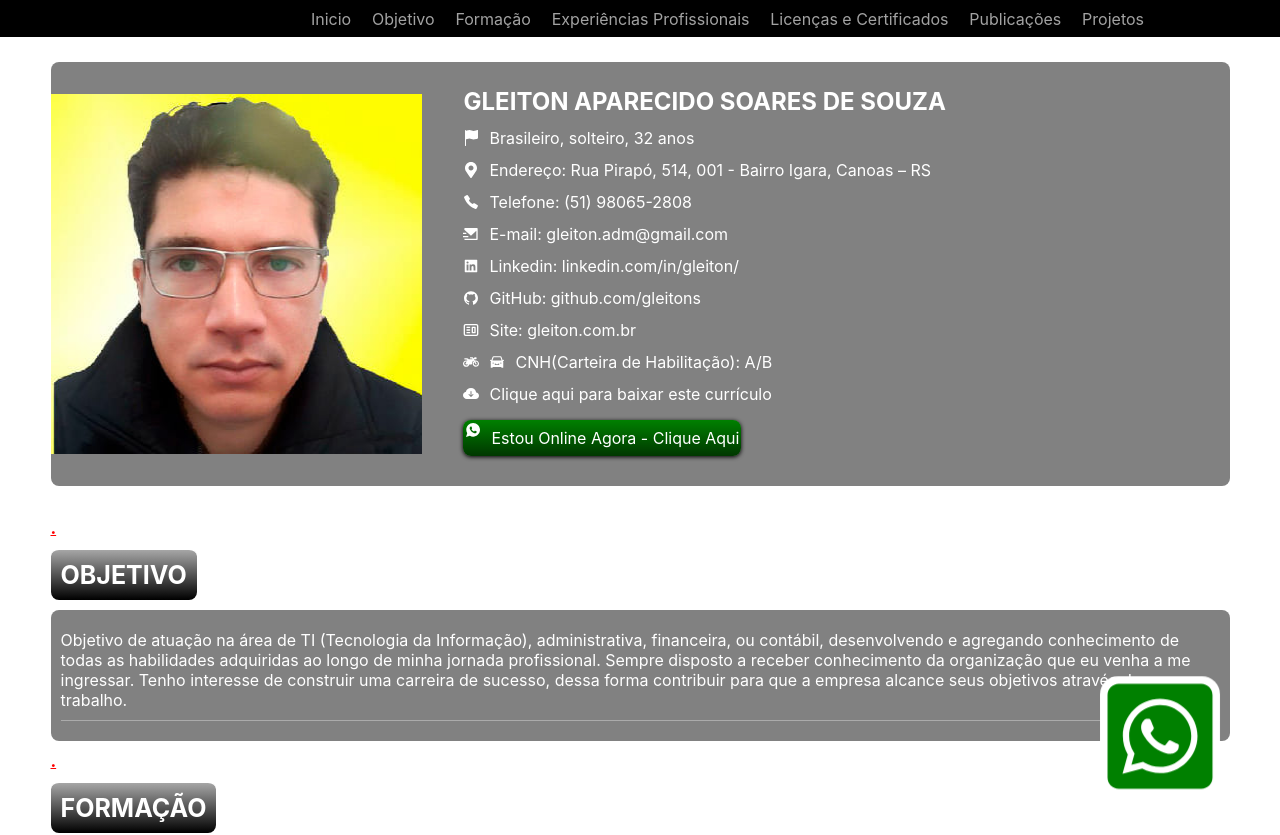
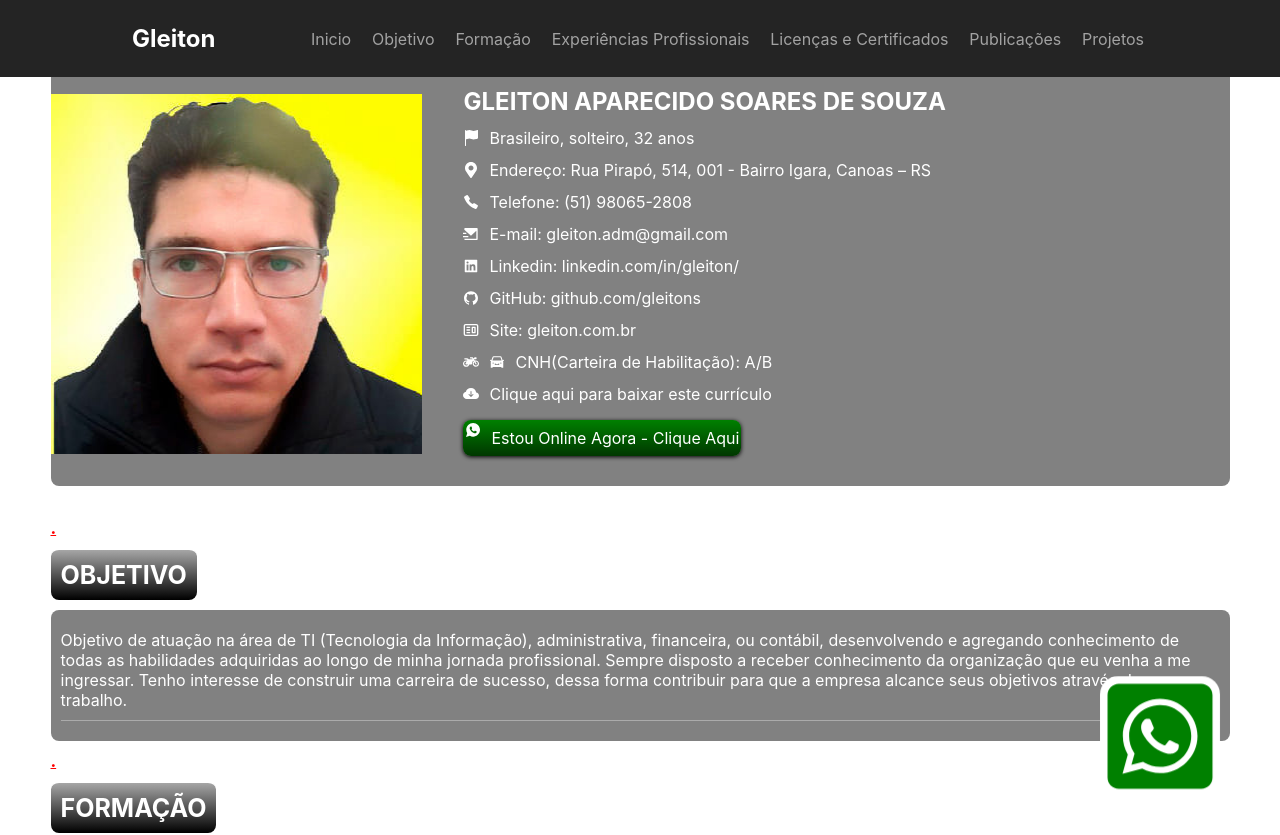
Before and after one commit to gleitons/gleitonNext, a Next.js app: page / in a window 1280 px wide. Shown: the top 835 px of the page. Built offline with nearby package versions, Linux system fonts and the light colour scheme.

Commit message:
concluido

```diff
--- a/components/Menu.jsx
+++ b/components/Menu.jsx
@@ -3,6 +3,9 @@ import { GiHamburgerMenu } from 'react-icons/gi'
 import { FaWindowClose } from 'react-icons/fa'
 import { useState } from 'react'
 export default function Menu({fecharM}) {
+
+
+
 
     const fechaM = () => {
         const menUU = document.querySelector('#menuI');
@@ -14,13 +17,20 @@ export default function Menu({fecharM}) {
         menUU.style.display = 'block'
         setmEstado(<>Online fecha</>)
     }
+
+
     const [mEstado, setmEstado] = useState(<>Aquiii</>)
     return (
         <div className={styles.menuAcima}>
 
+
+           <div  id='resolucao'>
+           </div>
             <div className={styles.menuTop}>
                 <div>
-                    <h2>Gleiton</h2>
+                    <a href="./">
+                        <h2>Gleiton</h2>
+                    </a>
                 </div>
                 <div>
                     <nav id='menuI'>
@@ -59,5 +69,7 @@ export default function Menu({fecharM}) {
                 </div>
             </div>
         </div>
+
     )
+
 }
--- a/styles/Home.module.css
+++ b/styles/Home.module.css
@@ -19,14 +19,14 @@
   /* background-image: linear-gradient(90deg, rgb(0, 12, 93), rgb(0, 0, 143), rgb(0, 40, 104), rgb(53, 0, 152)) ; */
 
   /* background-color:rgb(5, 5, 129); */
-/* background-image: linear-gradient(30deg, #000037 12%, transparent 12.5%, transparent 87%, #000037 87.5%, #000037),
+  /* background-image: linear-gradient(30deg, #000037 12%, transparent 12.5%, transparent 87%, #000037 87.5%, #000037),
 linear-gradient(150deg, #000037 12%, transparent 12.5%, transparent 87%, #000037 87.5%, #000037),
 linear-gradient(30deg, #000037 12%, transparent 12.5%, transparent 87%, #000037 87.5%, #000037),
 linear-gradient(150deg, #000037 12%, transparent 12.5%, transparent 87%, #000037 87.5%, #000037),
 linear-gradient(60deg, #0101a5 25%, transparent 25.5%, transparent 75%, #0101a5 75%, #0101a5),
 linear-gradient(60deg, #0101a5 25%, transparent 25.5%, transparent 75%, #0101a5 75%, #0101a5); */
-background-size:80px 140px;
-background-position: 0 0, 0 0, 40px 70px, 40px 70px, 0 0, 40px 70px;
+  background-size: 80px 140px;
+  background-position: 0 0, 0 0, 40px 70px, 40px 70px, 0 0, 40px 70px;
   background-attachment: fixed;
   padding: 10px;
 }
@@ -75,7 +75,8 @@ background-position: 0 0, 0 0, 40px 70px, 40px 70px, 0 0, 40px 70px;
   font-size: 1.5rem;
 }
 .menuAcima {
-  background-color: rgb(0, 0, 0);
+  background-color: rgb(36, 36, 36);
+  color: rgb(255, 255, 255);
   position: fixed;
   width: 100%;
   height: fit-content;
@@ -100,7 +101,7 @@ background-position: 0 0, 0 0, 40px 70px, 40px 70px, 0 0, 40px 70px;
   color: rgb(162, 162, 162);
   display: flex;
   list-style: none;
-  gap: .8em;
+  gap: 0.8em;
 }
 .menuTop .menuT {
   font-size: 2em;
@@ -109,11 +110,7 @@ background-position: 0 0, 0 0, 40px 70px, 40px 70px, 0 0, 40px 70px;
 }
 .menuTop a:hover {
   color: rgb(255, 255, 255);
-
 }
-
-
-
 
 .code {
   background: #fafafa;
@@ -170,6 +167,10 @@ background-position: 0 0, 0 0, 40px 70px, 40px 70px, 0 0, 40px 70px;
 @media (max-width: 800px) {
   .iconFechar {
     display: block;
+    cursor: pointer;
+  }
+  .iconFechar:hover {
+    color: aliceblue;
   }
   .menuTop {
     display: flex;
@@ -184,10 +185,10 @@ background-position: 0 0, 0 0, 40px 70px, 40px 70px, 0 0, 40px 70px;
   }
 
   .menuTop nav {
-
+    box-shadow: black -5px 5px 10px 0px;
     color: rgb(162, 162, 162);
     display: none;
-    position:absolute;
+    position: absolute;
     font-size: 1.1em;
     line-height: 30px;
     background-color: #111;
@@ -196,14 +197,26 @@ background-position: 0 0, 0 0, 40px 70px, 40px 70px, 0 0, 40px 70px;
     height: 100vh;
     right: 0;
     animation: menuF 500ms normal;
+  }
+  .menuTop nav  a {
 
+    animation: liMenu 1s infinite ;
   }
+  @keyframes liMenu {
+    0% {
+      bottom: 100%;
+    }
+    100% {
+      bottom: 0%;
+    }
+  }
+
   @keyframes menuF {
     0% {
       right: -100%;
     }
     100% {
-      right: 0;
+      right: 0%;
     }
   }
 
```
